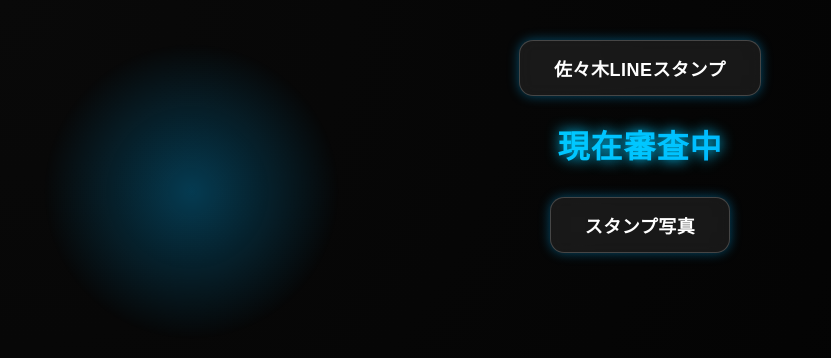
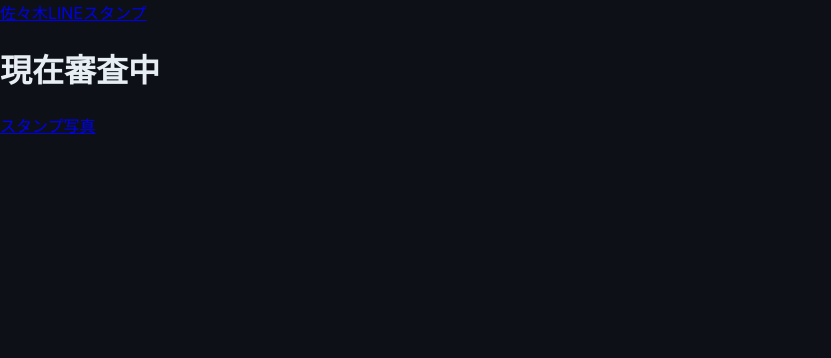
Before and after one commit to y7777777777777778/sasakii, a plain HTML site: page index.html in a window 1280 px wide. Shown: the whole page, without its empty margins (0-831 px from the left). Drawn offline with Linux system fonts and the light colour scheme.

Commit message:
Refactor CSS for dark theme and header styles
Updated the CSS for a dark theme layout and improved header styles.

```diff
--- a/style.css
+++ b/style.css
@@ -1,112 +1,62 @@
-/* === ベース === */
+/* 全体のダークテーマ設定 */
 body {
-  font-family: "Poppins", "Noto Sans JP", sans-serif;
-  background: radial-gradient(circle at top left, #090909, #000);
-  color: #fff;
-  text-align: center;
   margin: 0;
-  padding: 40px 20px;
-  min-height: 100vh;
-  overflow-x: hidden;
+  background-color: #0d1117;
+  color: #e6edf3;
+  font-family: "Inter", "Helvetica Neue", Arial, sans-serif;
+  display: flex;
+  flex-direction: column;
+  height: 100vh;
 }
 
-/* 背景の光の演出 */
-body::before {
-  content: "";
-  position: fixed;
-  top: -100px;
-  left: -100px;
-  width: 300px;
-  height: 300px;
-  background: radial-gradient(circle, rgba(0, 180, 255, 0.3), transparent 70%);
-  animation: moveGlow 8s ease-in-out infinite alternate;
-}
-@keyframes moveGlow {
-  from { transform: translate(0, 0); }
-  to { transform: translate(200px, 200px); }
+/* ヘッダー部分 */
+header {
+  display: flex;
+  align-items: center;
+  justify-content: center;
+  background: linear-gradient(90deg, #111827, #1f2937);
+  padding: 10px 20px;
+  position: relative;
+  box-shadow: 0 2px 8px rgba(0,0,0,0.4);
 }
 
-/* === タイトル === */
-h1 {
-  font-weight: 600;
-  letter-spacing: 1px;
-  margin-bottom: 30px;
-  background: linear-gradient(90deg, #00f0ff, #00bfff, #0072ff);
-  -webkit-background-clip: text;
-  -webkit-text-fill-color: transparent;
-  animation: titleGlow 3s ease-in-out infinite alternate;
-}
-@keyframes titleGlow {
-  from { text-shadow: 0 0 10px #00bfff; }
-  to { text-shadow: 0 0 25px #00f0ff; }
+/* 左固定ホームボタン */
+.header-left {
+  position: absolute;
+  left: 20px;
 }
 
-/* === ボタン配置 === */
-.button-box {
-  display: flex;
-  gap: 20px;
-  justify-content: center;
-  margin-bottom: 40px;
-  flex-wrap: wrap;
+.home-btn {
+  background: #2563eb;
+  color: white;
+  text-decoration: none;
+  padding: 8px 14px;
+  border-radius: 8px;
+  font-weight: 600;
+  transition: 0.3s;
 }
 
-/* === ボタン === */
-a {
-  position: relative;
-  display: inline-block;
-  padding: 14px 34px;
-  text-decoration: none;
-  font-size: 18px;
-  font-weight: 600;
-  letter-spacing: 0.5px;
-  color: white;
-  background: rgba(255, 255, 255, 0.08);
-  border: 1px solid rgba(255, 255, 255, 0.2);
-  border-radius: 14px;
-  backdrop-filter: blur(8px);
-  box-shadow: 0 0 12px rgba(0, 180, 255, 0.4);
-  transition: all 0.3s ease;
-  overflow: hidden;
+.home-btn:hover {
+  background: #1d4ed8;
+  transform: translateY(-1px);
 }
 
-/* ホバー時に発光＆浮遊 */
-a::before {
-  content: "";
-  position: absolute;
-  top: -50%;
-  left: -50%;
-  width: 200%;
-  height: 200%;
-  background: linear-gradient(120deg, rgba(0,255,255,0.3), rgba(0,180,255,0.1), transparent);
-  transform: rotate(25deg);
-  transition: 0.5s;
-  opacity: 0;
-}
-a:hover::before {
-  opacity: 1;
-  animation: shine 1s forwards;
-}
-@keyframes shine {
-  from { transform: translateX(-100%) rotate(25deg); }
-  to { transform: translateX(100%) rotate(25deg); }
-}
-a:hover {
-  transform: translateY(-4px);
-  box-shadow: 0 0 25px rgba(0, 200, 255, 0.7);
-  border-color: rgba(0, 200, 255, 0.5);
+/* タイトル文字 */
+.site-title {
+  font-size: 1.5em;
+  font-weight: 700;
+  letter-spacing: 0.05em;
 }
 
-/* === iframe === */
+/* iframe本体 */
+main {
+  flex: 1;
+  display: flex;
+}
+
 iframe {
-  width: 90%;
-  height: 70vh;
+  width: 100%;
+  height: 100%;
   border: none;
-  border-radius: 16px;
-  background: rgba(255, 255, 255, 0.06);
-  backdrop-filter: blur(12px);
-  box-shadow: 0 0 25px rgba(0, 180, 255, 0.2);
-  transition: all 0.3s ease;
+  background: #0d1117;
 }
-iframe:hover {
-  box-shadow: 0 0 40px rgba(0, 200, 255, 0.3);
-}
```
